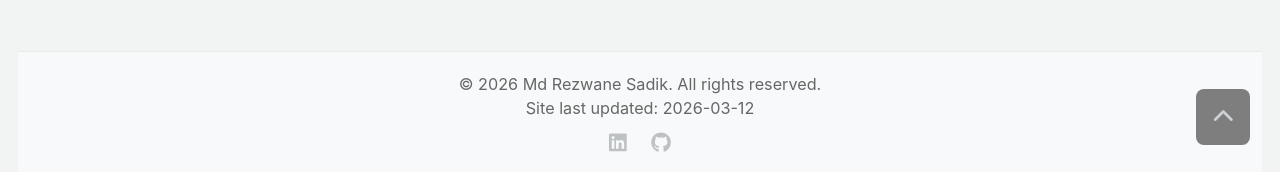
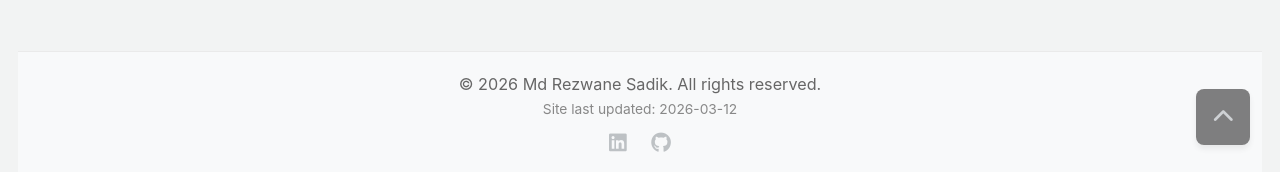
Before and after one commit to rez1Sadik/rez1Sadik.github.io, a Jekyll site: the page built from _pages/about.md, in a window 1280 px wide and 900 px high, scrolled down 575 px. Shown: the part 725-897 px from the top of the window. Built offline with Jekyll 4.4.1, drawn with Linux system fonts in a browser that asks for light colours; some web fonts are replaced; a script bundle is joined from its source files by our own code; library files that are not in the unit come from our copies.

Commit message:
update v2.2

```diff
--- a/_includes/author-profile.html
+++ b/_includes/author-profile.html
@@ -187,7 +187,8 @@
     <p style="font-size: 1.1em; font-weight: bold; margin-bottom: 10px; border-bottom: 1px solid #ddd; padding-bottom: 5px;">Interests</p>
     <ul style="list-style-type: none; padding-left: 0; margin-left: 0;">
       <li style="margin-bottom: 8px; color: #494e52;"><span style="margin-right: 10px; font-size: 1.2em;">🏓</span> Pickleball</li>
+
+      <li style="margin-bottom: 8px; color: #494e52;"><span style="margin-right: 10px; font-size: 1.2em;">🏏</span> Cricket</li>
       <li style="margin-bottom: 8px; color: #494e52;"><span style="margin-right: 10px; font-size: 1.2em;">🏓</span> Table Tennis</li>
-      <li style="margin-bottom: 8px; color: #494e52;"><span style="margin-right: 10px; font-size: 1.2em;">🏏</span> Cricket</li>
     </ul>
   </div>
--- a/_includes/footer.html
+++ b/_includes/footer.html
@@ -1,7 +1,7 @@
-<div style="text-align: center; padding: 20px; font-size: 0.9em; color: #666; background-color: #f8f9fa; border-top: 1px solid #eaeaea; margin-top: 50px;">
+<div style="clear: both; width: 100%; text-align: center; padding: 20px; font-size: 0.9em; color: #666; background-color: #f8f9fa; border-top: 1px solid #eaeaea; margin-top: 50px; position: relative; z-index: 10;">
   &copy; {{ site.time | date: '%Y' }} {{ site.name | default: site.title }}. All rights reserved.
   <br>
-  Site last updated: {{ site.time | date: "%Y-%m-%d" }}
+  <span style="font-size: 0.85em; color: #888;">Site last updated: {{ site.time | date: "%Y-%m-%d" }}</span>
   <br>
   <div style="margin-top: 10px;">
     {% if site.author.linkedin %}
@@ -14,10 +14,31 @@
 </div>
 
 <a href="#" class="back-to-top" title="Back to top"><i class="fas fa-chevron-up"></i></a>
+
 <style>
-  html { scroll-behavior: smooth; }
-  body { display: flex; flex-direction: column; min-height: 100vh; }
-  .initial-content { flex: 1; /* This forces the footer to the bottom of the screen */ }
-  .back-to-top { position: fixed; bottom: 30px; right: 30px; background-color: #4a4a4a; color: #ffffff !important; padding: 12px 16px; border-radius: 8px; text-decoration: none; font-size: 1.2em; z-index: 1000; opacity: 0.7; transition: all 0.3s ease; }
-  .back-to-top:hover { opacity: 1; transform: translateY(-3px); }
+  html {
+    scroll-behavior: smooth;
+  }
+
+  .back-to-top {
+    position: fixed;
+    bottom: 30px;
+    right: 30px;
+    background-color: #4a4a4a;
+    color: #ffffff !important;
+    padding: 12px 16px;
+    border-radius: 8px;
+    text-decoration: none;
+    font-size: 1.2em;
+    z-index: 1000;
+    opacity: 0.7;
+    transition: all 0.3s ease;
+    box-shadow: 0 4px 6px rgba(0,0,0,0.1);
+  }
+
+  .back-to-top:hover {
+    opacity: 1;
+    transform: translateY(-3px);
+    background-color: #222222;
+  }
 </style>
```
